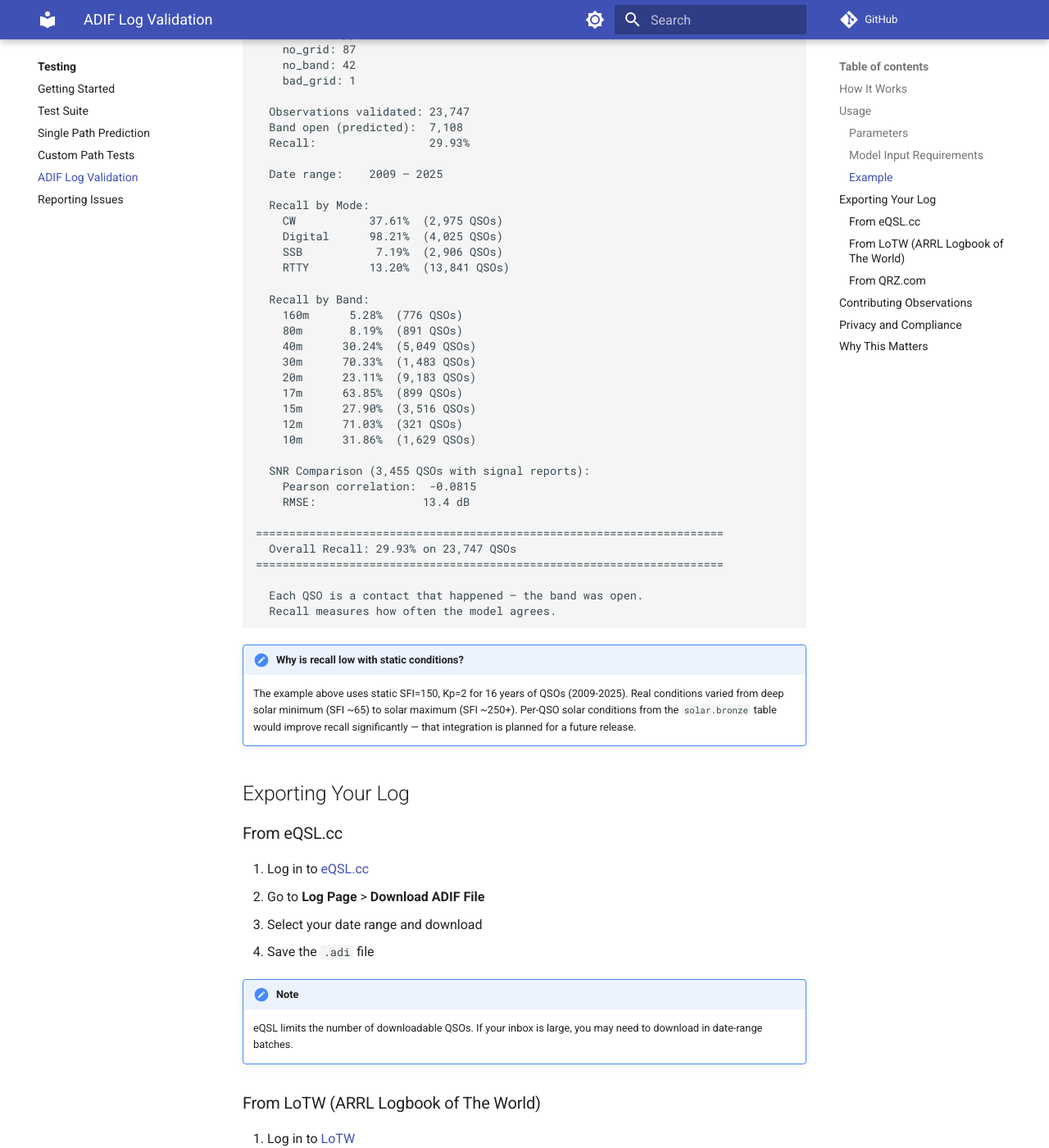
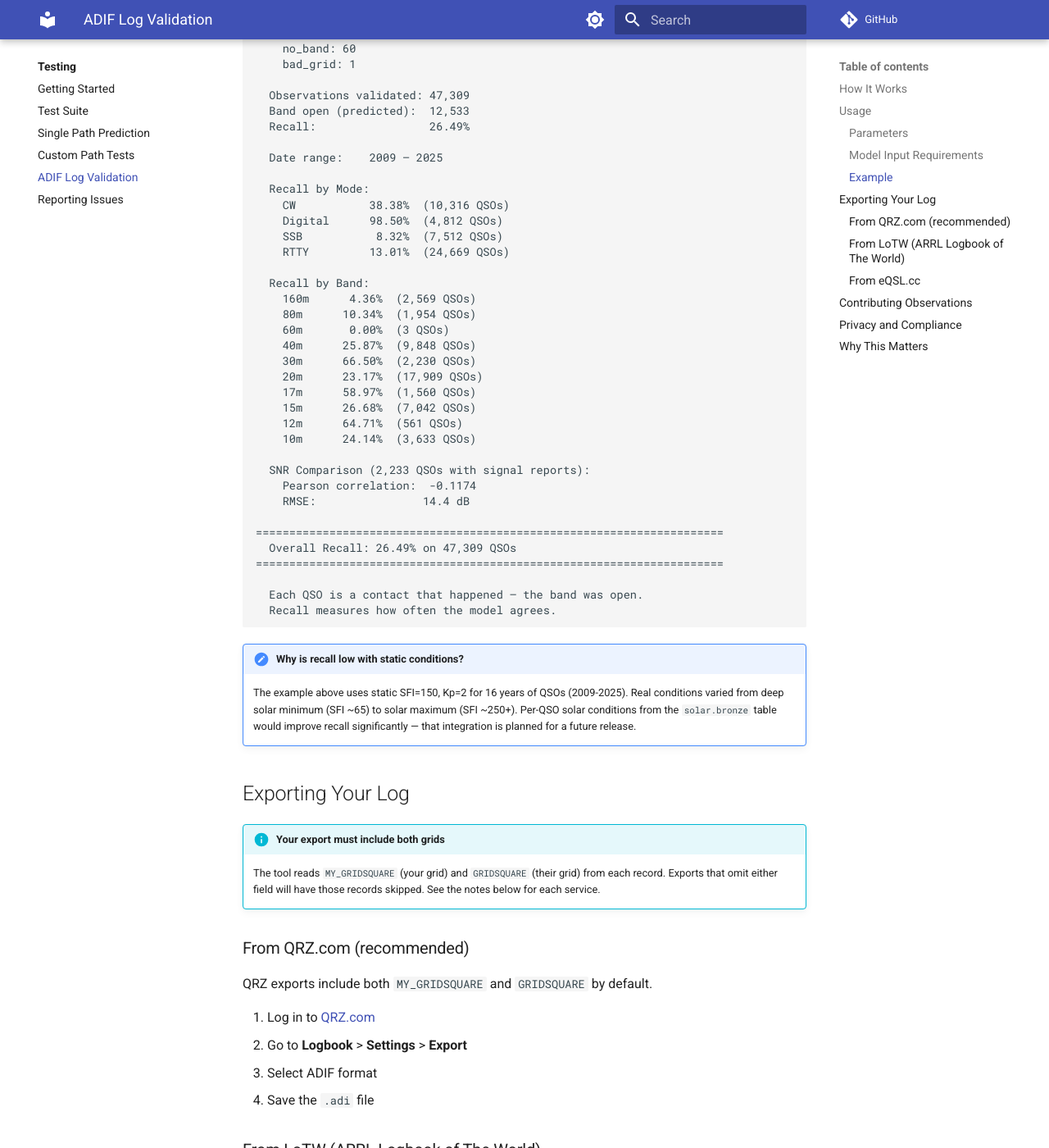
Before and after one commit to IONIS-AI/ionis-docs, an MkDocs documentation site: the page built from docs/testing/adif-validation.md, in a window 1280 px wide and 1400 px high, scrolled down 2188 px. Shown: the whole window at 82% size. Built offline with MkDocs 1.6.1 and Material for MkDocs 9.7.7, drawn with Linux system fonts in a browser that asks for light colours; comment, search, counter and statistics services are not loaded; some of the changed text lies outside the part shown.

Commit message:
docs: update ADIF validation for grid-from-log, add export guidance
Grids now come from the log (MY_GRIDSQUARE + GRIDSQUARE), no --my-grid
flag. Added per-service export notes: QRZ works out of the box, LoTW
needs both detail checkboxes, eQSL missing MY_GRIDSQUARE. Example
output updated to QRZ 47K QSO run.

Co-Authored-By: Claude Opus 4.6 <noreply@anthropic.com>

````diff
--- a/docs/testing/adif-validation.md
+++ b/docs/testing/adif-validation.md
@@ -34,7 +34,7 @@ stripped immediately and never leave your machine.
 ## Usage
 
 ```bash
-ionis-validate adif my_log.adi --my-grid DN26
+ionis-validate adif my_log.adi
 ```
 
 ### Parameters
@@ -42,7 +42,6 @@ ionis-validate adif my_log.adi --my-grid DN26
 | Parameter | Required | Description |
 |-----------|----------|-------------|
 | `adif_file` | Yes | Path to your ADIF (.adi) file |
-| `--my-grid` | Yes | Your 4-character Maidenhead grid |
 | `--sfi` | No | Solar Flux Index (default: 150) |
 | `--kp` | No | Kp geomagnetic index (default: 2) |
 | `--export` | No | Export anonymized observations to JSON |
@@ -50,11 +49,12 @@ ionis-validate adif my_log.adi --my-grid DN26
 
 ### Model Input Requirements
 
-Each QSO must have these fields to be measured against the model:
+Both grids come from the log itself. Each QSO must have these fields to
+be measured against the model:
 
-| Requirement | ADIF Fields Used | If Missing |
-|-------------|------------------|------------|
-| TX grid | `MY_GRIDSQUARE` or `--my-grid` flag | Skipped (`no_grid`) |
+| Requirement | ADIF Field | If Missing |
+|-------------|------------|------------|
+| TX grid | `MY_GRIDSQUARE` | Skipped (`no_grid`) |
 | RX grid | `GRIDSQUARE` | Skipped (`no_grid`) |
 | HF band | `BAND` or derived from `FREQ` | Skipped (`no_band`) |
 
@@ -64,7 +64,7 @@ present. If missing, defaults are applied (12:00 UTC, June, Digital mode).
 ### Example
 
 ```bash
-ionis-validate adif ki7mt-eqsl-inbox.adi --my-grid DN26
+ionis-validate adif ki7mt-qrz.adi
 ```
 
 Output:
@@ -74,44 +74,45 @@ Output:
   IONIS V20 — ADIF Log Validation
 ======================================================================
 
-  Log file:      ki7mt-eqsl-inbox.adi
-  Your grid:     DN26
+  Log file:      ki7mt-qrz.adi
+  TX grids:      DN46 (47,200), DN23 (74), DN13 (35)
   Conditions:    SFI=150.0, Kp=2.0
 
-  Records skipped: 130
-    no_grid: 87
-    no_band: 42
+  Records skipped: 1,924
+    no_grid: 1,863
+    no_band: 60
     bad_grid: 1
 
-  Observations validated: 23,747
-  Band open (predicted):  7,108
-  Recall:                 29.93%
+  Observations validated: 47,309
+  Band open (predicted):  12,533
+  Recall:                 26.49%
 
   Date range:    2009 – 2025
 
   Recall by Mode:
-    CW           37.61%  (2,975 QSOs)
-    Digital      98.21%  (4,025 QSOs)
-    SSB           7.19%  (2,906 QSOs)
-    RTTY         13.20%  (13,841 QSOs)
+    CW           38.38%  (10,316 QSOs)
+    Digital      98.50%  (4,812 QSOs)
+    SSB           8.32%  (7,512 QSOs)
+    RTTY         13.01%  (24,669 QSOs)
 
   Recall by Band:
-    160m      5.28%  (776 QSOs)
-    80m       8.19%  (891 QSOs)
-    40m      30.24%  (5,049 QSOs)
-    30m      70.33%  (1,483 QSOs)
-    20m      23.11%  (9,183 QSOs)
-    17m      63.85%  (899 QSOs)
-    15m      27.90%  (3,516 QSOs)
-    12m      71.03%  (321 QSOs)
-    10m      31.86%  (1,629 QSOs)
+    160m      4.36%  (2,569 QSOs)
+    80m      10.34%  (1,954 QSOs)
+    60m       0.00%  (3 QSOs)
+    40m      25.87%  (9,848 QSOs)
+    30m      66.50%  (2,230 QSOs)
+    20m      23.17%  (17,909 QSOs)
+    17m      58.97%  (1,560 QSOs)
+    15m      26.68%  (7,042 QSOs)
+    12m      64.71%  (561 QSOs)
+    10m      24.14%  (3,633 QSOs)
 
-  SNR Comparison (3,455 QSOs with signal reports):
-    Pearson correlation:  -0.0815
-    RMSE:                13.4 dB
+  SNR Comparison (2,233 QSOs with signal reports):
+    Pearson correlation:  -0.1174
+    RMSE:                14.4 dB
 
 ======================================================================
-  Overall Recall: 29.93% on 23,747 QSOs
+  Overall Recall: 26.49% on 47,309 QSOs
 ======================================================================
 
   Each QSO is a contact that happened — the band was open.
@@ -127,37 +128,57 @@ Output:
 
 ## Exporting Your Log
 
+!!! info "Your export must include both grids"
+    The tool reads `MY_GRIDSQUARE` (your grid) and `GRIDSQUARE` (their
+    grid) from each record. Exports that omit either field will have
+    those records skipped. See the notes below for each service.
+
+### From QRZ.com (recommended)
+
+QRZ exports include both `MY_GRIDSQUARE` and `GRIDSQUARE` by default.
+
+1. Log in to [QRZ.com](https://www.qrz.com/)
+2. Go to **Logbook** > **Settings** > **Export**
+3. Select ADIF format
+4. Save the `.adi` file
+
+### From LoTW (ARRL Logbook of The World)
+
+LoTW includes `GRIDSQUARE` (the other station's grid) only when you
+check **both** detail options on the download form.
+
+1. Log in to [LoTW](https://lotw.arrl.org/)
+2. Go to **Your Logbook** > **Download Report**
+3. Check **Include QSL details**
+4. Check **Include QSO station details**
+5. Save the `.adi` file
+
+!!! warning
+    If you download without "Include QSL details" checked, the export
+    will have `MY_GRIDSQUARE` but not `GRIDSQUARE` — and every record
+    will be skipped.
+
 ### From eQSL.cc
+
+eQSL exports include `GRIDSQUARE` (the other station's grid) but not
+`MY_GRIDSQUARE` (your grid). All records will be skipped.
 
 1. Log in to [eQSL.cc](https://www.eqsl.cc/)
 2. Go to **Log Page** > **Download ADIF File**
 3. Select your date range and download
 4. Save the `.adi` file
 
-!!! note
-    eQSL limits the number of downloadable QSOs. If your inbox is large,
-    you may need to download in date-range batches.
-
-### From LoTW (ARRL Logbook of The World)
-
-1. Log in to [LoTW](https://lotw.arrl.org/)
-2. Go to **Your Logbook** > **Download Report**
-3. Select ADIF format and your date range
-4. Save the `.adi` file
-
-### From QRZ.com
-
-1. Log in to [QRZ.com](https://www.qrz.com/)
-2. Go to **Logbook** > **Settings** > **Export**
-3. Select ADIF format
-4. Save the `.adi` file
+!!! warning
+    eQSL does not include `MY_GRIDSQUARE` in its exports. Until this
+    changes, eQSL logs cannot be used with this tool. Use QRZ or LoTW
+    instead.
 
 ## Contributing Observations
 
 If you want to share your results to help improve the model:
 
 ```bash
-ionis-validate adif my_log.adi --my-grid DN26 --export observations.json
+ionis-validate adif my_log.adi --export observations.json
 ```
 
 This creates a JSON file containing **only anonymous observations**:
````
